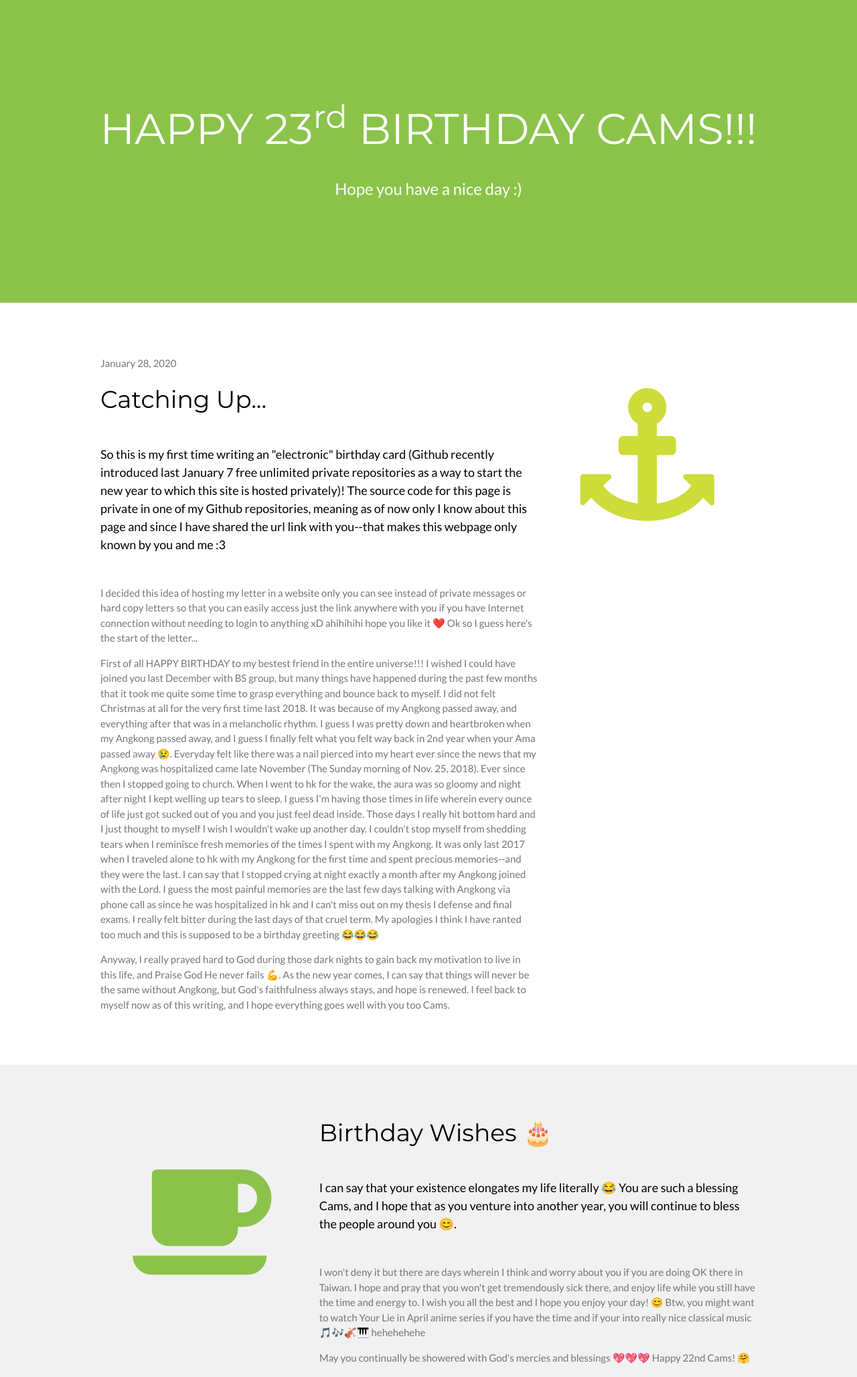
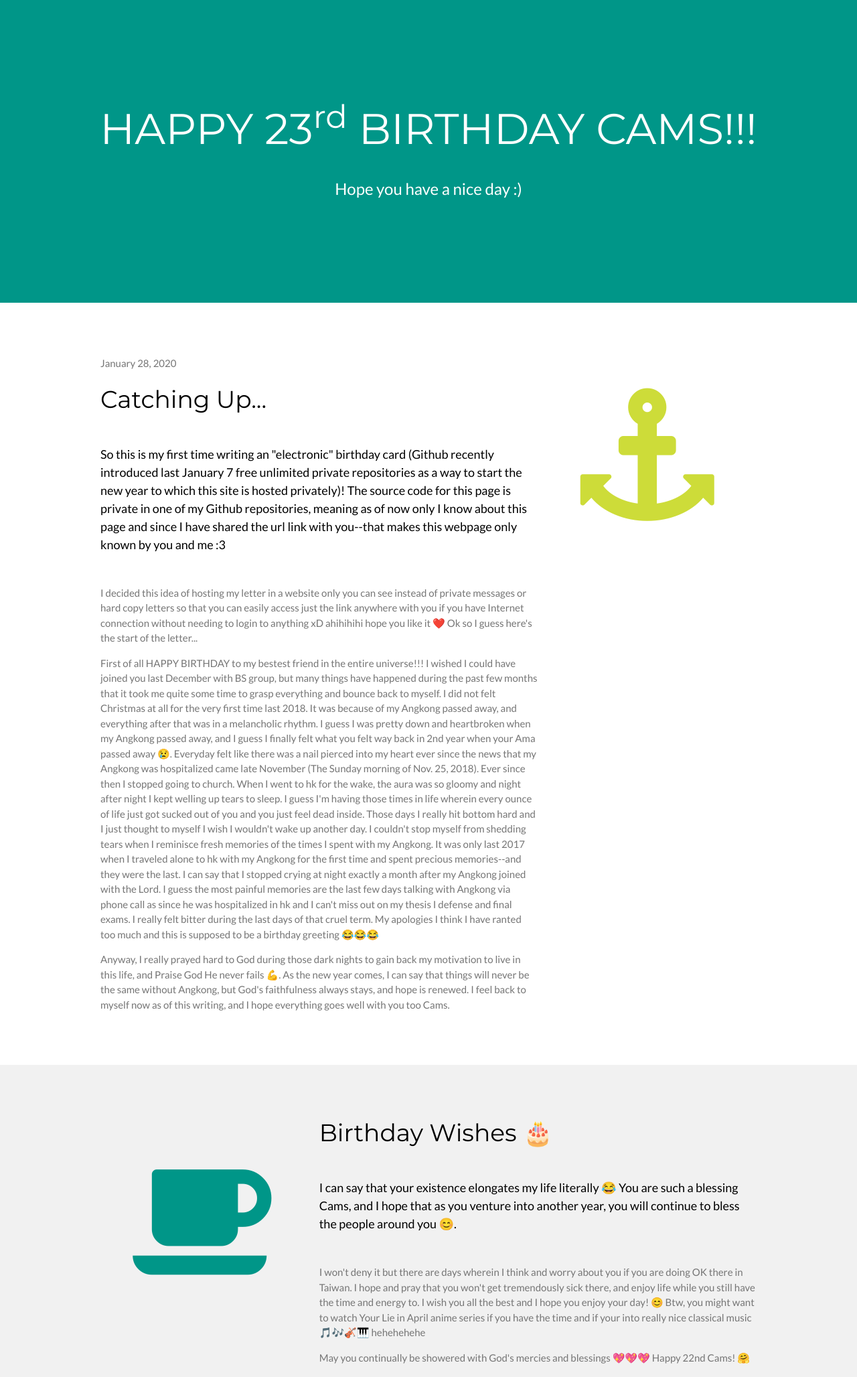
Before and after one commit to poisonivysaur/Cams-turn-23, a plain HTML site: page index.html in a window 1280 px wide. Shown: the top 2056 px of the page at 67% size. Drawn offline with nearby package versions, Linux system fonts and the light colour scheme.

Commit message:
changed color theme to teal

```diff
--- a/index.html
+++ b/index.html
@@ -35,7 +35,7 @@ body,h1,h2,h3,h4,h5,h6 {font-family: "Lato", sans-serif}
 </div>-->
 
 <!-- Header -->
-<header class="w3-container w3-light-green w3-text-white w3-center" style="padding:128px 16px">
+<header class="w3-container w3-teal w3-text-white w3-center" style="padding:128px 16px">
   <h1 class="w3-margin w3-jumbo">HAPPY 23<sup>rd</sup> BIRTHDAY CAMS!!!</h1>
   <p class="w3-xlarge">Hope you have a nice day :)</p>
   <!--<button class="w3-button w3-black w3-padding-large w3-large w3-margin-top">Get Started</button>-->
@@ -64,7 +64,7 @@ body,h1,h2,h3,h4,h5,h6 {font-family: "Lato", sans-serif}
 <div class="w3-row-padding w3-light-grey w3-padding-64 w3-container">
   <div class="w3-content">
     <div class="w3-third w3-center">
-      <i class="fa fa-coffee w3-padding-64 w3-text-light-green w3-margin-right"></i>
+      <i class="fa fa-coffee w3-padding-64 w3-text-teal w3-margin-right"></i>
     </div>
 
     <div class="w3-twothird">
```
